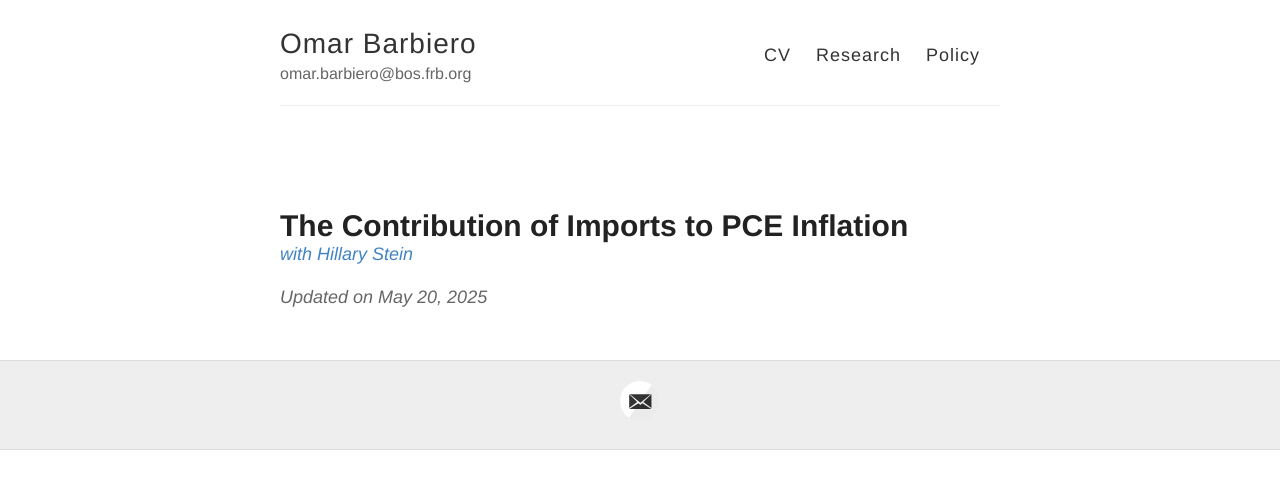
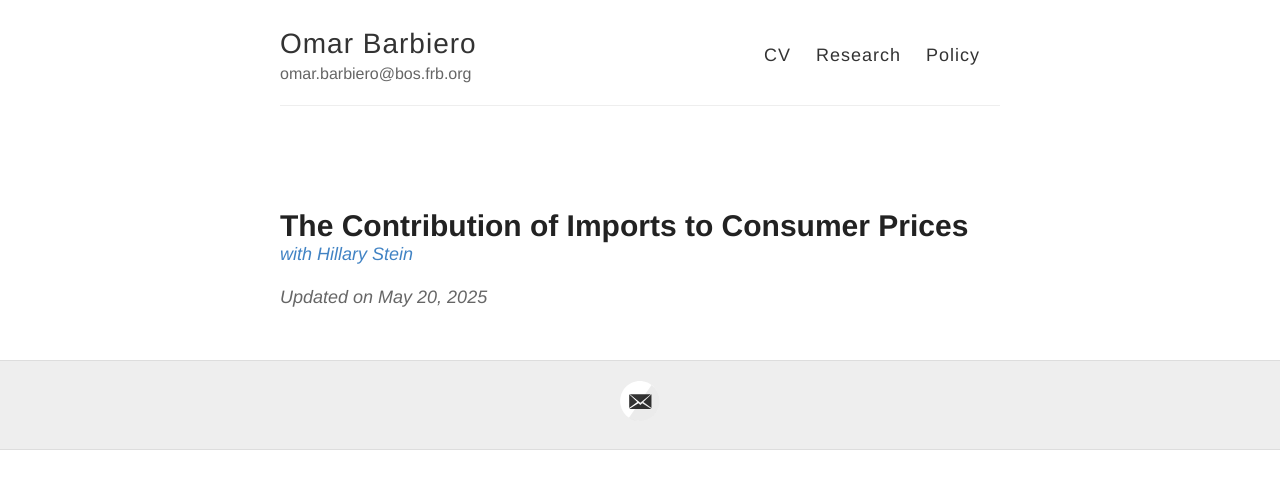
Before and after one commit to obarbiero/obarbiero.github.io, a Jekyll site: the page built from _posts/2025-05-20-importPCE.md, in a window 1280 px wide. Shown: the top 489 px of the page. Built offline with Jekyll 4.4.1, drawn with Linux system fonts in a browser that asks for light colours; nearby versions of some CDN libraries; library files that are not in the unit come from our copies; part of the change alters nothing that is shown.

Commit message:
updated abstract

```diff
--- a/_posts/2025-05-20-importPCE.md
+++ b/_posts/2025-05-20-importPCE.md
@@ -1,8 +1,8 @@
 ---
 layout: post
-title: The Contribution of Imports to PCE Inflation
+title: The Contribution of Imports to Consumer Prices
 subtitle: with Hillary Stein
 filename: importPCEinflation.pdf
-blurb: We develop a new methodology for tracing out how border price increases pass through into US consumer prices under different markup assumptions. We find full pass-through of tariffs into consumer prices.
-abstract: We develop a new methodology for tracing out how border price increases may pass through into US consumer prices. This methodology builds upon a static open economy model with a network structure, markups, and domestic retailers, from which we carefully map each model object to publicly-available US data, including input-output tables and information on industry and retailer margins. We calculate import price sensitivities by expenditure category, which lends itself to a few applications. First, we build a consumption-weighted import price index that improves consumer prices prediction. Second, we predict the partial-equilibrium effects of various tariff scenarios. An additional 10 percent tariff on the rest of the world would prompt a 0.78 to 1.34 percentage point increase in inflation, with significant heterogeneity by country. Finally, we show full pass-through to consumer prices of the 2018 tariffs.
+blurb: We develop a new methodology for tracing out how border price increases pass through into US consumer prices under different markup assumptions. We find full pass-through of 2018 tariffs into consumer prices.
+abstract: We develop a new methodology for tracing out how border price increases pass through into US consumer prices. We build a model with a network structure, markups, and domestic retailers, from which we map each model object to publicly-available US data. We calculate import price sensitivities by expenditure category, which lends itself to several applications. First, we build a consumption-weighted import price index that improves prediction of consumer prices. Second, we predict the partial-equilibrium effects of various tariff scenarios and use these predictions to show that the 2018 US tariffs fully passed through to consumer prices.
 ---
```
